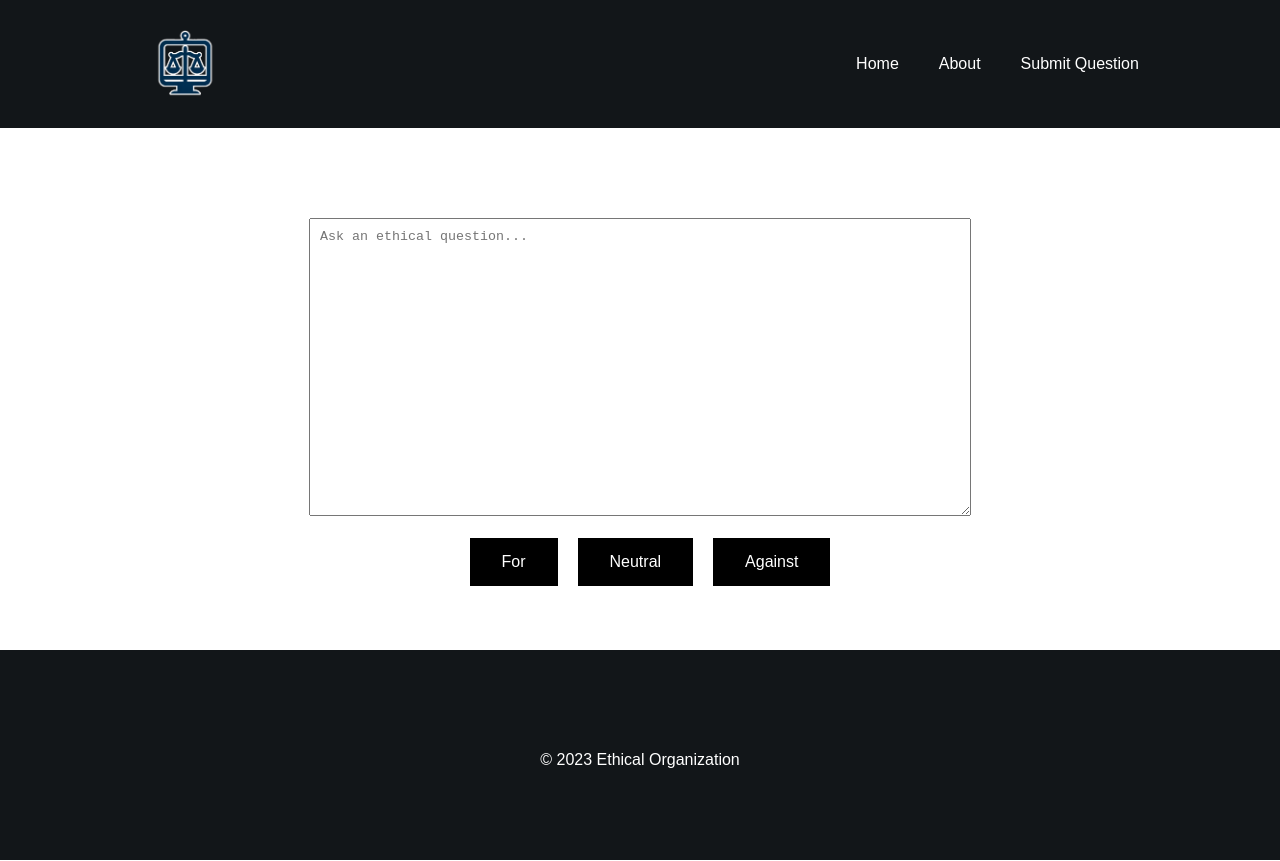
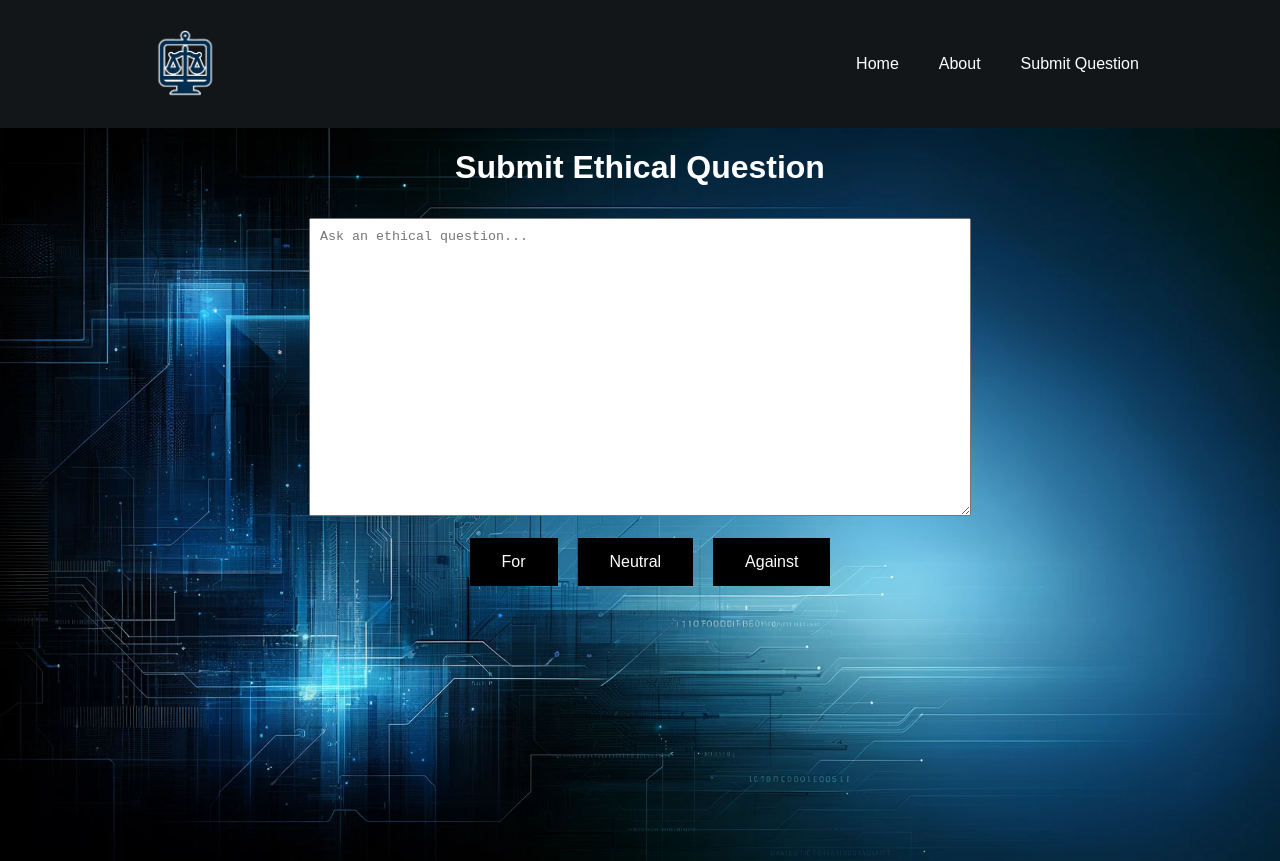
Before and after one commit to mattk1205/ethics_project, a React (Create React App) app: page /ethics in a window 1280 px wide. Shown: the top 861 px of the page. Built offline with nearby package versions, Linux system fonts and the light colour scheme; the HTML template or start-up script is replaced by a standard one.

Commit message:
final-change

```diff
--- a/src/styles/Ethics.css
+++ b/src/styles/Ethics.css
@@ -1,3 +1,11 @@
+.ethics-page {
+    background-image: url('../assets/howtousebackground.png'); /* Update with the correct path */
+    background-size: cover;
+    background-repeat: no-repeat;
+    background-position: center center;
+    min-height: 100vh; /* Ensures it covers the full viewport height */
+}
+
 .input-box {
     text-align: center;
 }
```
